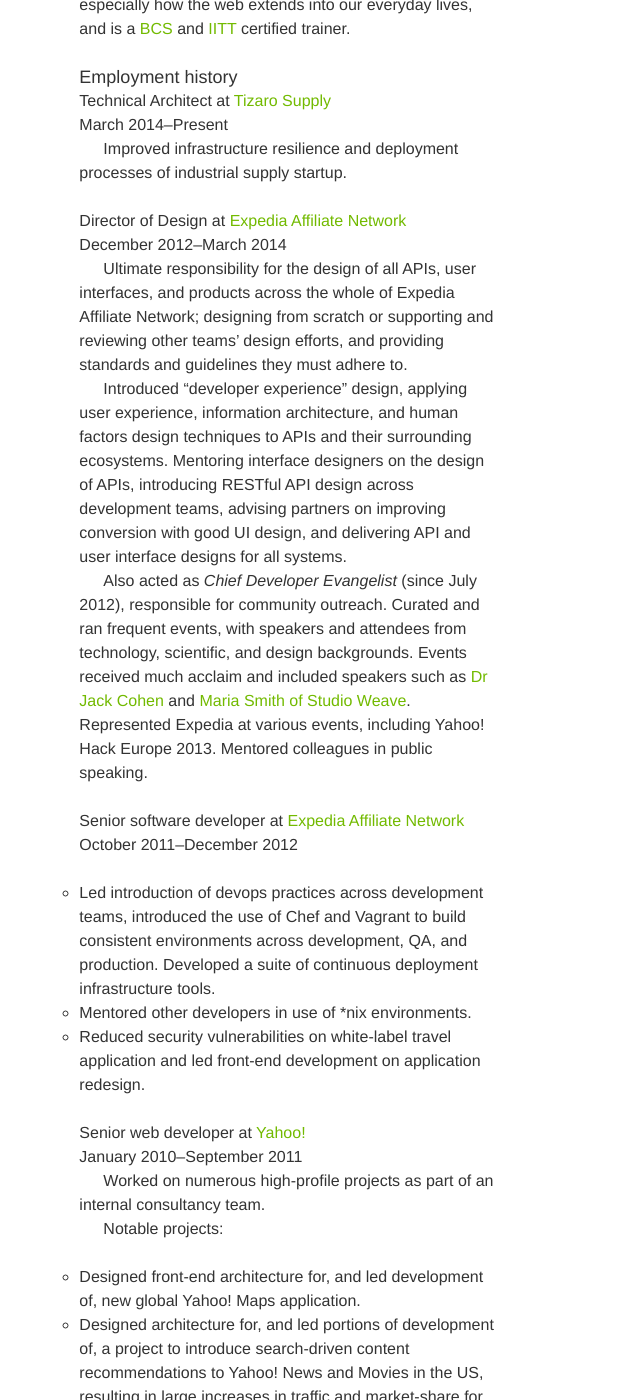
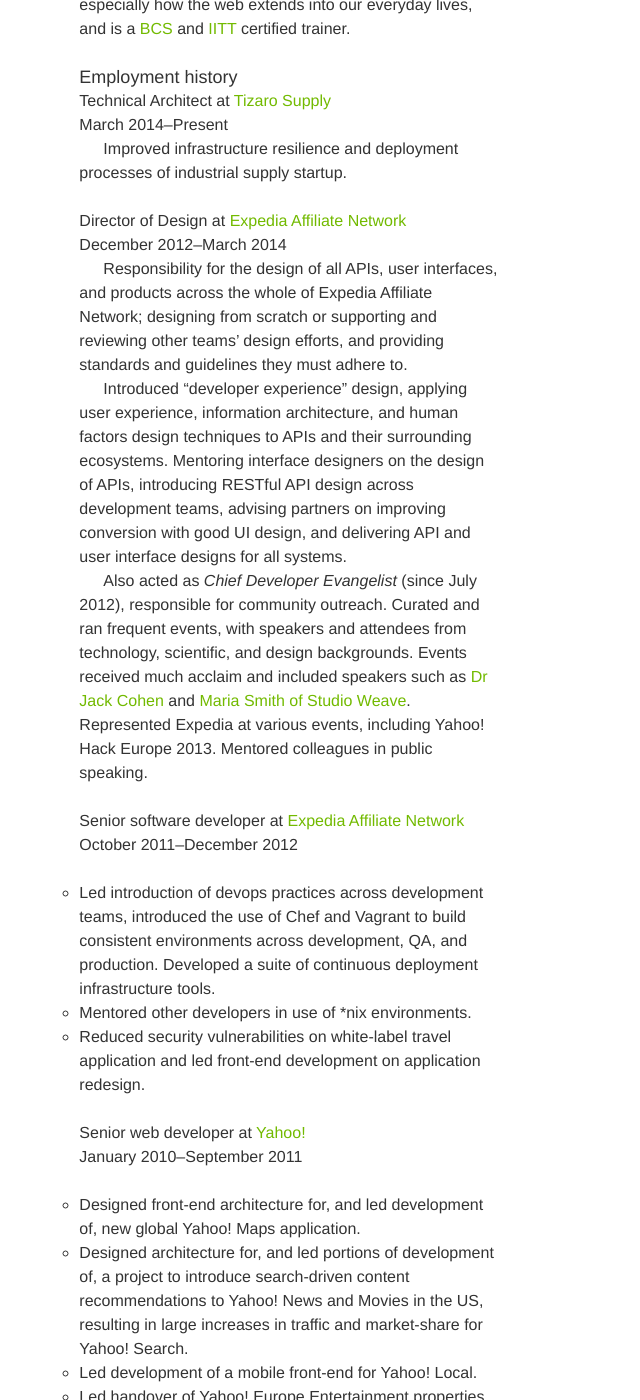
Before and after one commit to SteveMarshall/stevemarshall.github.io, a Jekyll site: the page built from cv/index.md, in a window 1280 px wide and 1400 px high, scrolled down 324 px. Shown: the whole window, without its empty margins (0-640 px from the left). Built offline with Jekyll 4.4.1, drawn with Linux system fonts in a browser that asks for light colours; Markdown is read by kramdown in place of the engine named in the settings.

Commit message:
Simplify copy for EAN and Y!

```diff
--- a/cv/index.md
+++ b/cv/index.md
@@ -41,10 +41,10 @@
 <span class="meta"><time datetime="2012-12-07">December
 2012</time>--<time datetime="2014-03-14">March 2014</time></span>
 
-Ultimate responsibility for the design of all APIs, user interfaces,
-and products across the whole of Expedia Affiliate Network; designing
-from scratch or supporting and reviewing other teams’ design efforts,
-and providing standards and guidelines they must adhere to.
+Responsibility for the design of all APIs, user interfaces, and
+products across the whole of Expedia Affiliate Network; designing from
+scratch or supporting and reviewing other teams’ design efforts, and
+providing standards and guidelines they must adhere to.
 
 Introduced "developer experience" design, applying user experience,
 information architecture, and human factors design techniques to APIs
@@ -79,11 +79,6 @@
 
 <span class="meta"><time datetime="2010-01-01">January
 2010</time>--<time datetime="2011-09-21">September 2011</time></span>
-
-Worked on numerous high-profile projects as part of an internal
-consultancy team.
-
-Notable projects:
 
 - Designed front-end architecture for, and led development of, new
   global Yahoo! Maps application.
```
